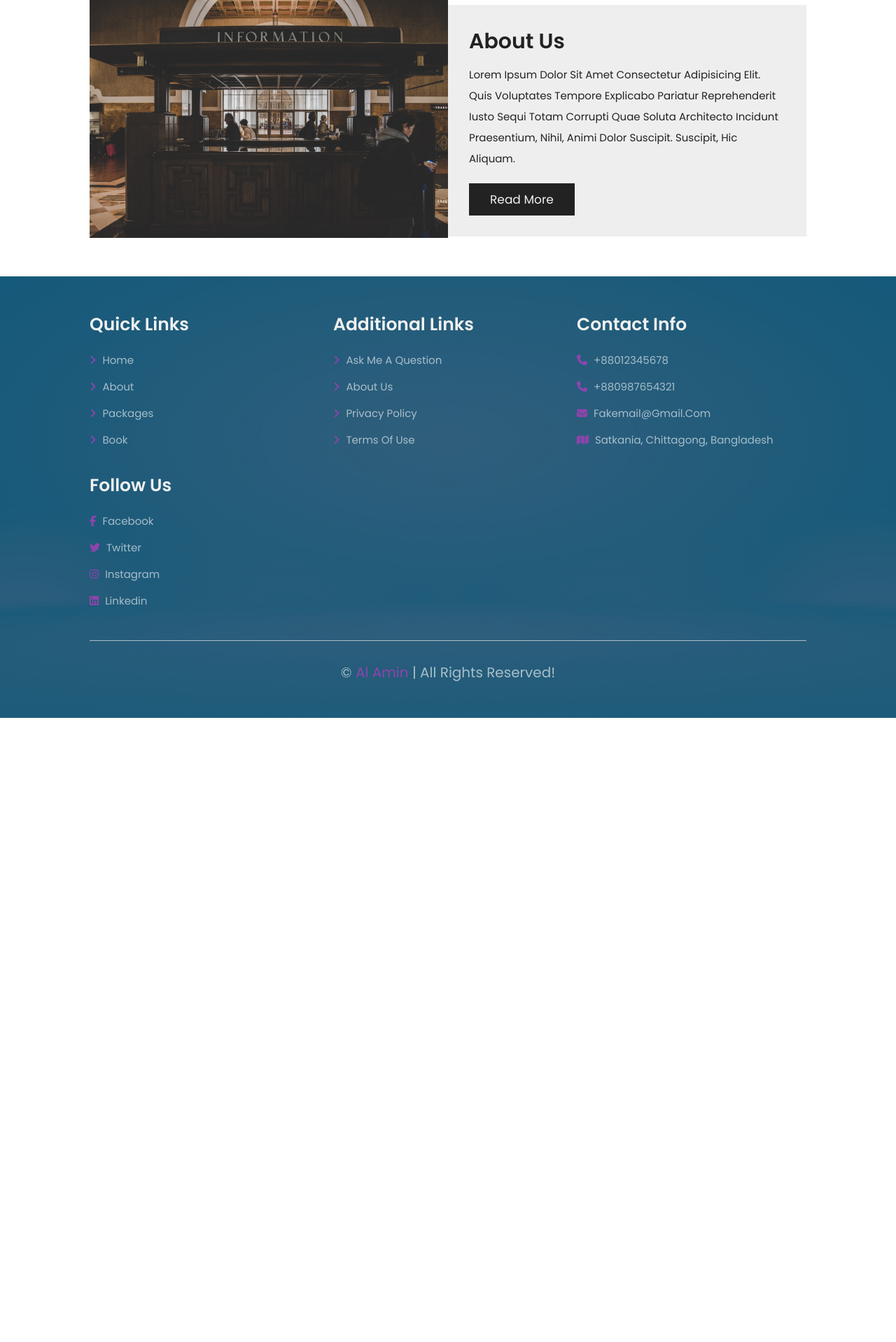
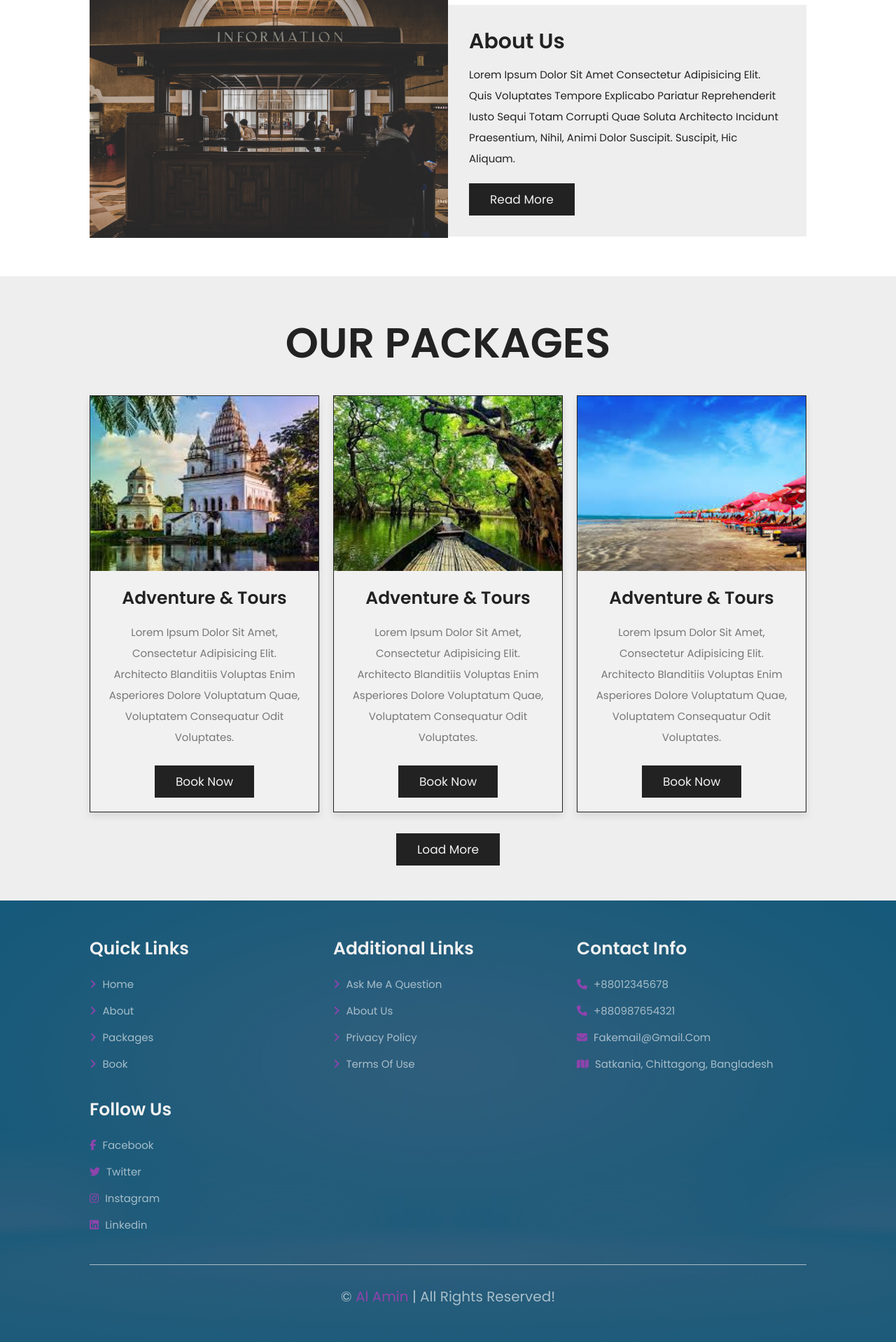
Before and after one commit to Alamin11/php-projects, a PHP site: page /home.php in a window 1280 px wide. Shown: the part 1306-3224 px from the top of the page at 70% size. Before the commit the page ends 2332 px from the top, so only its background shows below. Run offline with PHP 8.4, Linux system fonts and the light colour scheme.

Commit message:
Added home-package section

```diff
--- a/travel-web/css/style.css
+++ b/travel-web/css/style.css
@@ -256,6 +256,59 @@ section {
 
 /*home about section ends*/
 
+/* home package section starts*/
+.home-package {
+    background: var(--color-light-bg);
+}
+
+.home-package .box-container {
+    display: grid;
+    grid-template-columns: repeat(auto-fit, minmax(30rem, 1fr));
+    gap: 2rem;
+}
+
+.home-package .box-container .box {
+    border: var(--border);
+    box-shadow: var(--box-shadow);
+    background: var(--color-white);
+}
+
+.home-package .box-container .box .image {
+    height: 25rem;
+    overflow: hidden;
+}
+
+.home-package .box-container .box .image img {
+    height: 100%;
+    width: 100%;
+    object-fit: cover;
+    transition: 2s linear;
+}
+
+.home-package .box-container .box .content {
+    padding: 2rem;
+    text-align: center;
+}
+
+.home-package .box-container .box .content h3 {
+    font-size: 2.5rem;
+    color: var(--color-black);
+}
+
+.home-package .box-container .box .content p {
+    font-size: 1.5rem;
+    color: var(--color-light-black);
+    line-height: 2;
+    padding: 1.5rem 0;
+}
+
+.load-more {
+    text-align: center;
+    margin-top: 2rem;
+}
+
+
+/* home package section ends*/
 
 
 
--- a/travel-web/home.php
+++ b/travel-web/home.php
@@ -115,6 +115,47 @@
     </section>
     <!-- home about section ends -->
 
+    <!-- home package section starts -->
+    <section class="home-package">
+        <h1 class="heading-title">our packages</h1>
+        <div class="box-container">
+            <div class="box">
+                <div class="image">
+                    <img src="images/package-img-1.jpeg" alt="">
+                </div>
+                <div class="content">
+                    <h3>adventure & tours</h3>
+                    <p>Lorem ipsum dolor sit amet, consectetur adipisicing elit. Architecto blanditiis voluptas enim asperiores dolore voluptatum quae, voluptatem consequatur odit voluptates.</p>
+                    <a href="book.php" class="btn">book now</a>
+                </div>
+            </div>
+            <div class="box">
+                <div class="image">
+                    <img src="images/package-img-2.jpeg" alt="">
+                </div>
+                <div class="content">
+                    <h3>adventure & tours</h3>
+                    <p>Lorem ipsum dolor sit amet, consectetur adipisicing elit. Architecto blanditiis voluptas enim asperiores dolore voluptatum quae, voluptatem consequatur odit voluptates.</p>
+                    <a href="book.php" class="btn">book now</a>
+                </div>
+            </div>
+            <div class="box">
+                <div class="image">
+                    <img src="images/package-img-3.jpeg" alt="">
+                </div>
+                <div class="content">
+                    <h3>adventure & tours</h3>
+                    <p>Lorem ipsum dolor sit amet, consectetur adipisicing elit. Architecto blanditiis voluptas enim asperiores dolore voluptatum quae, voluptatem consequatur odit voluptates.</p>
+                    <a href="book.php" class="btn">book now</a>
+                </div>
+            </div>
+        </div>
+        <div class="load-more">
+            <a href="package.php" class="btn">load more</a>
+        </div>
+    </section>
+
+    <!-- home package section starts -->
 
 
 
```
Also changed, not shown: travel-web/images/package-img-1.jpeg (added), travel-web/images/package-img-2.jpeg (added), travel-web/images/package-img-3.jpeg (added).
